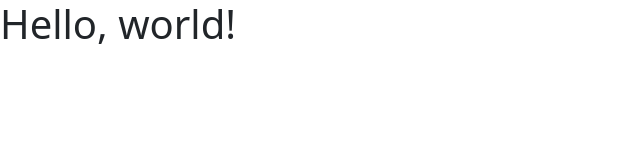
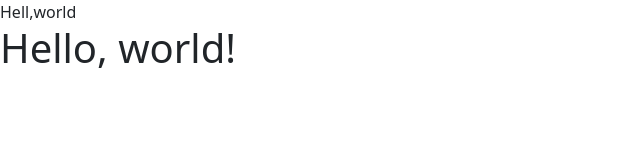
Before and after one commit to EricMutembei/ghost, a plain HTML site: page index.html in a window 1280 px wide. Shown: the whole page, without its empty margins (0-640 px from the left). Drawn offline with nearby package versions, Linux system fonts and the light colour scheme.

Commit message:
Update index.html

```diff
--- a/index.html
+++ b/index.html
@@ -1,6 +1,7 @@
 <!doctype html>
 <html lang="en">
   <head>
+   <hi>Hell,world</hi>
     <meta charset="utf-8">
     <meta name="viewport" content="width=device-width, initial-scale=1">
     <title>Bootstrap demo</title>
```
